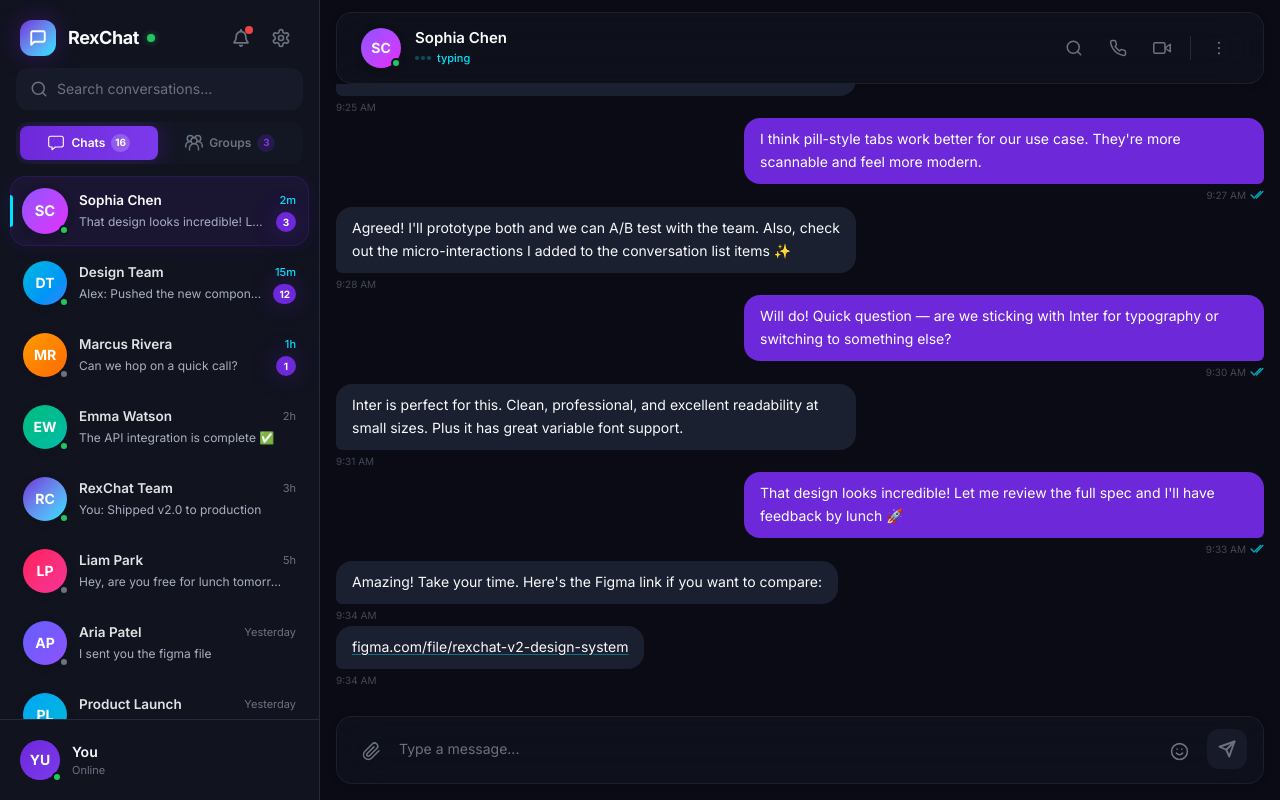
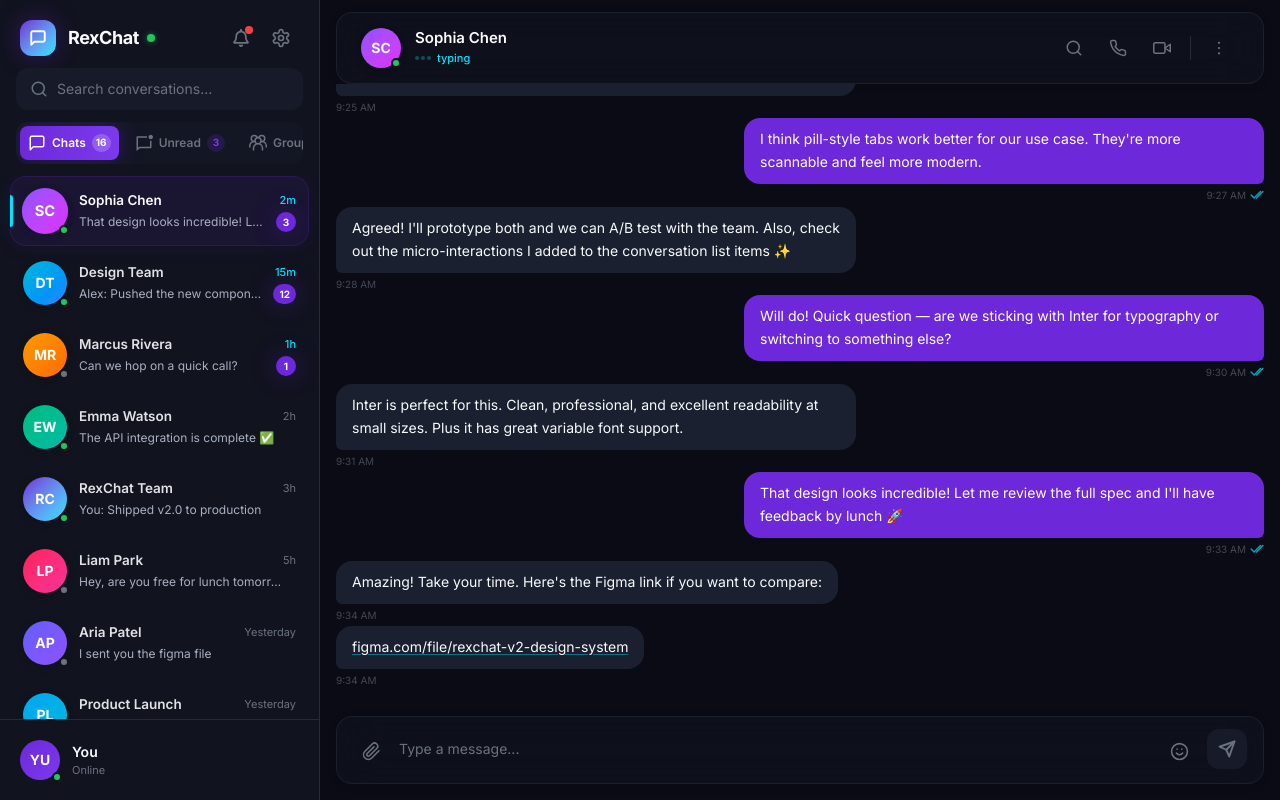
Before and after one commit to Munna-Scriptz/rexchat, a React (Vite) app in the folder client/: page / in a window 1280 px wide. Built offline with nearby package versions, Linux system fonts and the light colour scheme.

Commit message:
Unread message tab added

```diff
--- a/client/src/components/navbar/NavConvoList.jsx
+++ b/client/src/components/navbar/NavConvoList.jsx
@@ -12,8 +12,8 @@ const NavConvoList = ({ conversations, activeConversation, onSelectConversation
                         key={conv.id}
                         id={`conversation-${conv.id}`}
                         onClick={() => onSelectConversation(conv.id)}
-                        className={`w-full flex items-center gap-3 px-3 py-3 rounded-2xl transition-all duration-200 text-left group relative
-                                    ${isActive
+                        className={`w-full flex items-center cursor-pointer gap-3 px-3 py-3 rounded-2xl transition-all duration-200 text-left group relative
+                                ${isActive
                                 ? 'bg-brand/10 border border-brand/20 shadow-[0_0_20px_rgba(109,40,217,0.1)]'
                                 : 'hover:bg-muted/70 border border-transparent'
                             }`}
@@ -27,7 +27,7 @@ const NavConvoList = ({ conversations, activeConversation, onSelectConversation
                         {/* Avatar */}
                         <div className="relative flex-shrink-0">
                             <div className={`w-11 h-11 rounded-full bg-gradient-to-br ${conv.gradient} flex items-center justify-center text-white text-sm font-bold shadow-sm
-                                    ${isActive ? 'scale-105' : 'group-hover:scale-105'} transition-transform duration-200`}
+                                ${isActive ? 'scale-105' : 'group-hover:scale-105'} transition-transform duration-200`}
                             >
                                 {conv.initials}
                             </div>
--- a/client/src/components/navbar/NavTabs.jsx
+++ b/client/src/components/navbar/NavTabs.jsx
@@ -3,10 +3,15 @@ import React, { useState } from 'react'
 const NavTabs = ({ navItems }) => {
     const [activeNav, setActiveNav] = useState('Chats');
 
-
     return (
         <div className="px-4 pb-3 flex-shrink-0">
-            <div className="flex overflow-x-auto gap-1 p-1 bg-muted/50 rounded-xl">
+            <div className="flex overflow-x-auto gap-2 p-1 bg-muted/50 rounded-xl"
+                style={{
+                    scrollbarWidth: 'none',          /* Firefox */
+                    msOverflowStyle: 'none',
+                    WebkitScrollbar: { display: 'none' }
+                }}
+            >
                 {navItems.map((item) => (
                     <button
                         key={item.label}
--- a/client/src/components/navbar/Navbar.jsx
+++ b/client/src/components/navbar/Navbar.jsx
@@ -1,6 +1,7 @@
 import React, { useState } from 'react';
-import { IoChatboxOutline } from "react-icons/io5";
+import { FiMessageSquare } from "react-icons/fi";
 import { GrGroup } from "react-icons/gr";
+import { RiChatUnreadLine } from "react-icons/ri";
 import NavHeader from './NavHeader';
 import NavSearch from './NavSearch';
 import NavTabs from './NavTabs';
@@ -60,7 +61,8 @@ const conversations = [
 const Navbar = ({ activeConversation, onSelectConversation }) => {
 
     const navItems = [
-        { label: 'Chats', icon: <IoChatboxOutline />, badge: 16 },
+        { label: 'Chats', icon: <FiMessageSquare />, badge: 16 },
+        { label: 'Unread', icon: <RiChatUnreadLine />, badge: 3 },
         { label: 'Groups', icon: <GrGroup />, badge: 3 },
     ];
 
```
